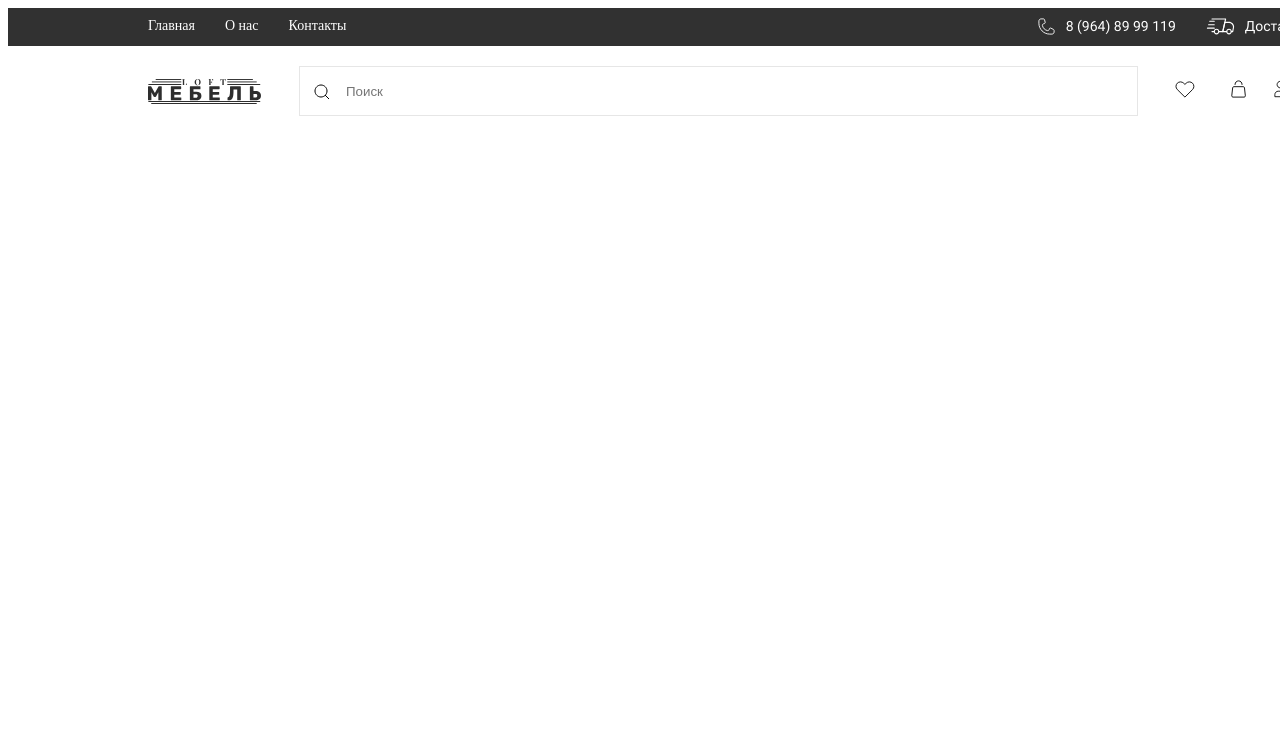
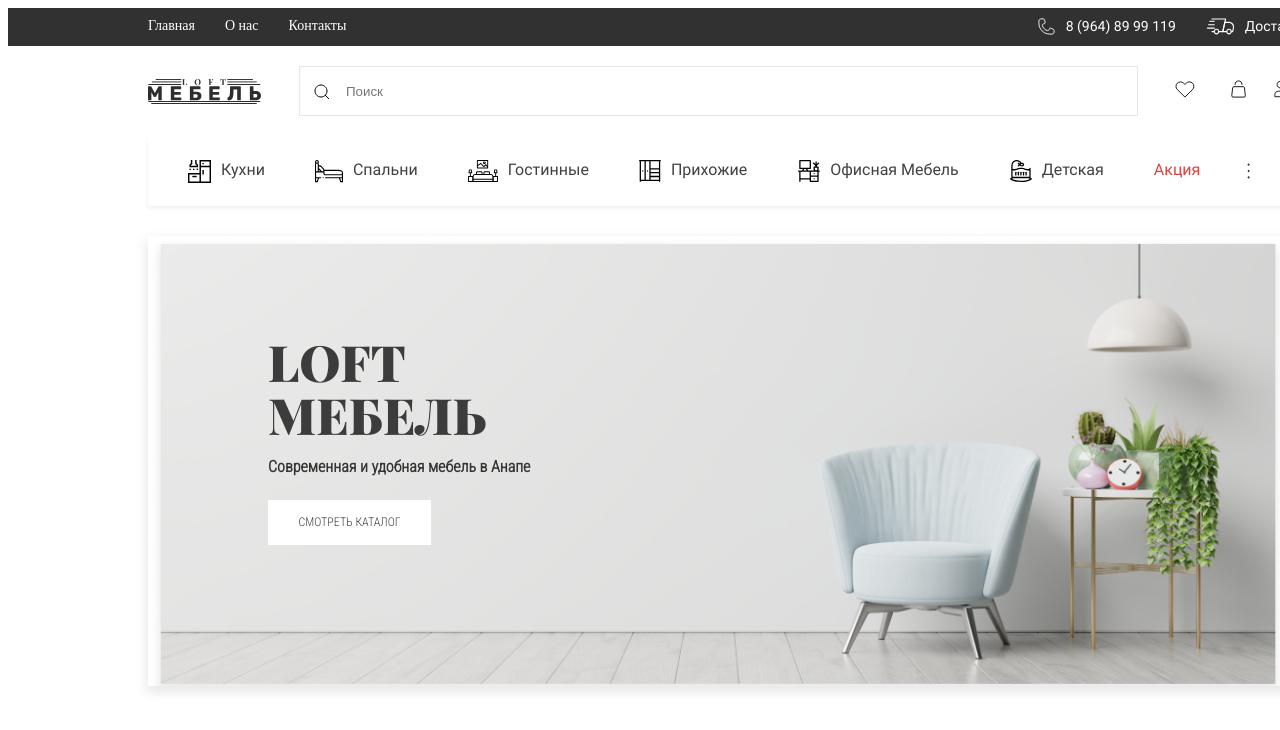
Before and after one commit to DashaBeloshapko/classwork13.11, a plain HTML site: page index.html in a window 1280 px wide. Shown: the top 730 px of the page. Drawn offline with Linux system fonts and the light colour scheme.

Commit message:
feat:half

```diff
--- a/index.html
+++ b/index.html
@@ -28,5 +28,46 @@
                 <img src="./src/img/profile-icon.svg" class="nav__icon__3">
             </div>
         </nav>
+        <nav class="catalog">
+            <a class="catalog__icon">
+                <img src="./src/img/kitchen-icon.svg" class="catalog__icon__kitchen">
+                <div class="catalog__icon__text">Кухни</div>
+            </a>
+            <a class="catalog__icon">
+                <img src="./src/img/bedroom-icon.svg" class="catalog__icon__bedroom">
+                <div class="catalog__icon__text">Спальни</div>
+            </a>
+            <a class="catalog__icon">
+                <img src="./src/img/livingroom-icon.svg" class="catalog__icon__livingroom">
+                <div class="catalog__icon__text">гостинные</div>
+            </a>
+            <a class="catalog__icon">
+                <img src="./src/img/closet-icon.svg" class="catalog__icon__closet">
+                <div class="catalog__icon__text">Прихожие</div>
+            </a>
+            <a class="catalog__icon">
+                <img src="./src/img/office-icon.svg" class="catalog__icon__office">
+                <div class="catalog__icon__text">Офисная мебель</div>
+            </a>
+            <a class="catalog__icon">
+                <img src="./src/img/childrensroom-icon.svg" class="catalog__icon__children">
+                <div class="catalog__icon__text">Детская</div>
+            </a>
+            <a class="catalog__icon">
+                <div class="catalog__icon__text">Акция</div>
+            </a>
+            <a class="catalog__icon">
+                <img src="./src/img/etc.svg" class="catalog__icon__etc">
+            </a>
+        </nav>
+        <section class="banner">
+            <div class="banner__picture">
+                <div class="banner__text">
+                    <h1 class="banner__text__title">loft мебель</h1>
+                    <h4 class="banner__text__main">Современная и удобная мебель в Анапе</h4>
+                    <button class="banner__text__button">СМОТРЕТЬ КАТАЛОГ</button>
+                </div>
+            </div>
+        </section>
     </body>
 </html>
--- a/src/css/index.css
+++ b/src/css/index.css
@@ -47,7 +47,7 @@ nav {
 nav {
     width: 1138.87px;
     height: 50px;
-    padding-left: 140px;
+    margin-left: 140px;
     display: flex;
     align-items: center;
 }
@@ -85,9 +85,97 @@ nav {
     height: 18px;
     margin-left: 22px;
 }
+.catalog {
+    display: flex;
+    width: 1140px;
+    height: 70px;
+    align-items: center;
+    box-shadow: 0 2px 4px 0 #00000012;
+}
+.catalog__icon {
+    display: flex;
+    gap: 10px;
+    margin-left: 50px;
+}
+.catalog__icon:first-child {
+    margin-left: 40px;
+}
+.catalog__icon:last-child {
+    margin-left: 47px;
+}
+.catalog__icon__text {
+    color: #414141;
+    font-size: 16px;
+    font-family: 'Roboto Regular';
+    text-transform: capitalize;
+}
+.catalog__icon__text:nth-child(1) {
+    color: #D74444;
+    padding-bottom: 3px;
+}
+.banner {
+    width: 1140;
+    height: 450px;
+    margin-left: 140px;
+    margin-top: 30px;
+    box-shadow: 0 5px 11px 2px #00000017;
+}
+.banner__picture {
+    background-image: url(../img/1785\ 1.png);
+    width: 1140px;
+    height: 450px;
+    background-size: cover;
+    border: none;
+}
+.banner__text {
+    padding-left: 120px;
+    padding-top: 100px;
+}
+.banner__text__title {
+    font-size: 50px;
+    text-transform: uppercase;
+    width: 216px;
+    height: 106px;
+    font-family: 'PlayfairDisplaySC';
+    color: #3C3C3C;
+    margin: 0;
+    line-height: 52.65px;
+}
+.banner__text__main {
+    font-size: 16px;
+    color: #343434;
+    font-family: 'RobotoCondensed Light';
+    width: 280px;
+    height: 23px;
+    margin: 15px 0 0 0;
+}
+.banner__text__button {
+    background-color: #FFFFFF;
+    width: 163px;
+    height: 45px;
+    border: none;
+    margin-top: 20px;
+    color: #414141;
+    font-size: 12px;
+    font-family: 'RobotoCondensed Light';
+    line-height: 16.9px;
+    letter-spacing: 4%;
+}
 @font-face {
     font-family: "Roboto Regular";
     src: url("../fonts/Roboto-Regular.ttf") format("truetype");
     font-style: normal;
     font-weight: normal;
 }
+@font-face {
+    font-family: "PlayfairDisplaySC";
+    src: url("../fonts/PlayfairDisplaySC-Black.ttf") format("truetype");
+    font-style: normal;
+    font-weight: normal;
+}
+@font-face {
+    font-family: "RobotoCondensed Light";
+    src: url("../fonts/RobotoCondensed-Light.ttf") format("truetype");
+    font-style: normal;
+    font-weight: normal;
+}
```
Also changed, not shown: src/fonts/PlayfairDisplaySC-Black.ttf (added), src/fonts/RobotoCondensed-Light.ttf (added), src/img/1785 1.png (added), src/img/bedroom-icon.svg (added), src/img/childrensroom-icon.svg (added), src/img/closet-icon.svg (added), src/img/etc.svg (added), src/img/kitchen-icon.svg (added), src/img/livingroom-icon.svg (added), src/img/office-icon.svg (added).
